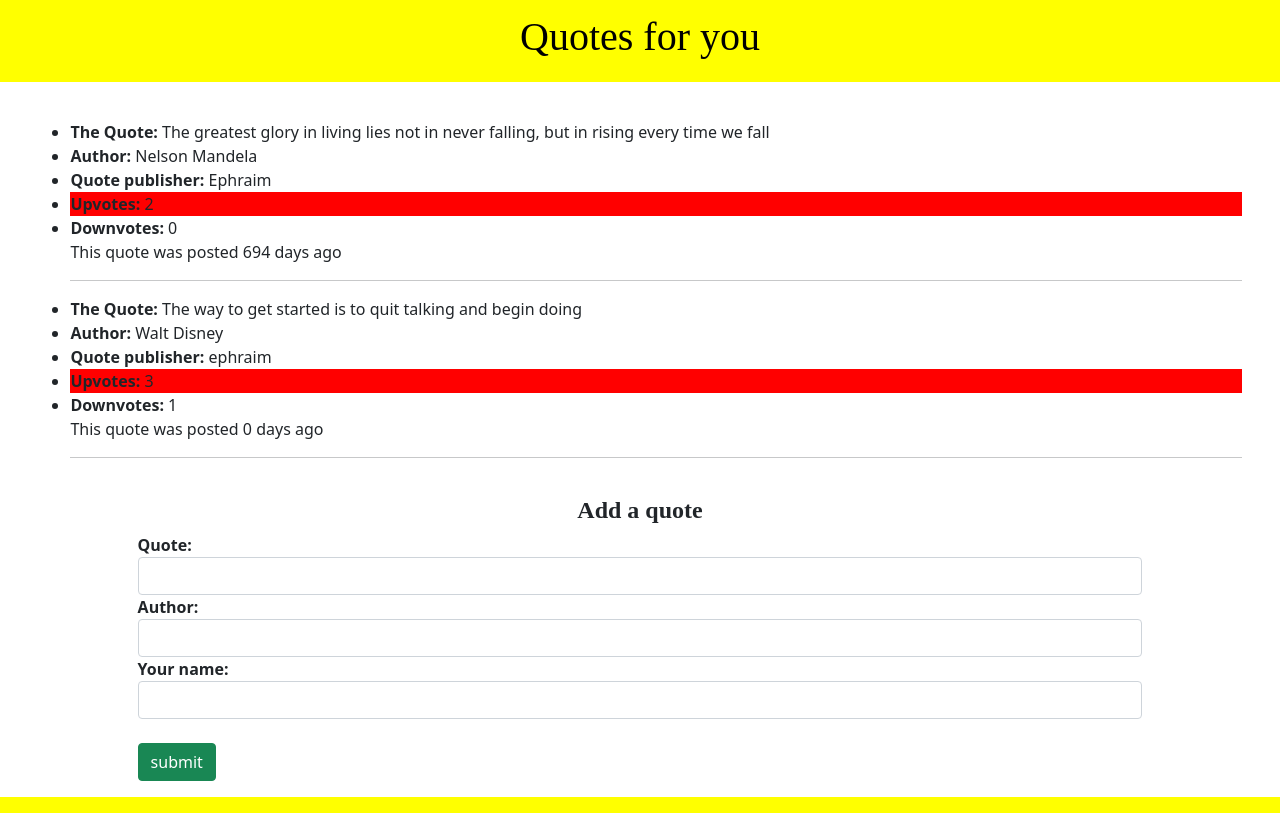
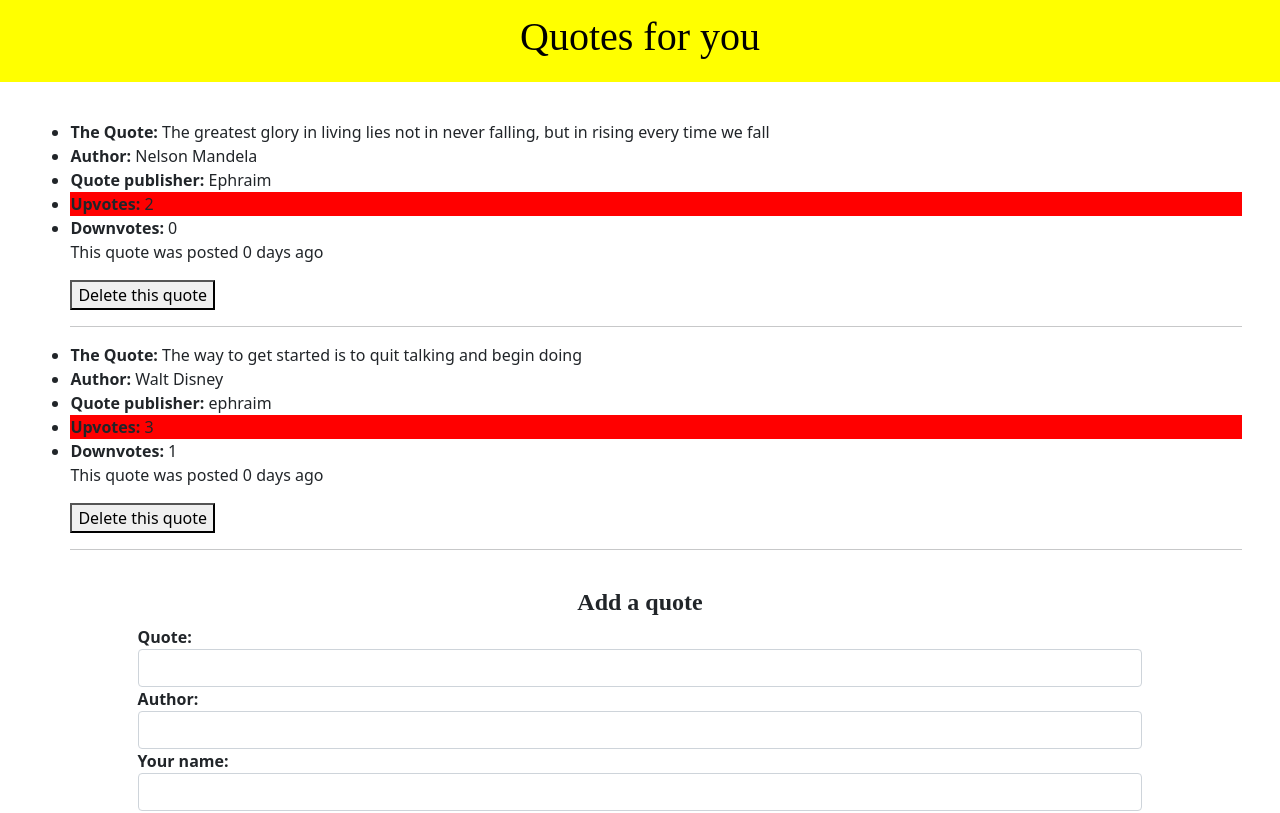
Before and after one commit to Ephraim19/Quoteapp, an Angular app: page / in a window 1280 px wide. Shown: the top 813 px of the page. Built offline with nearby package versions, Linux system fonts and the light colour scheme.

Commit message:
added code for deleting quotes

```diff
--- a/src/app/completion-date.pipe.ts
+++ b/src/app/completion-date.pipe.ts
@@ -8,11 +8,11 @@ export class CompletionDatePipe implements PipeTransform {
   transform(value: any): number {
     let today:Date = new Date()
     let date:any = new Date(today.getFullYear(), today.getMonth(), today.getDate())
-    var dateDifference = Math.abs(date - value)
+    var dateDifference =  value - date
     var dateDifferenceSeconds = dateDifference*0.001;
     var dateCounter = dateDifferenceSeconds/86400;
     if (dateCounter >= 1 && value > date){
-      return dateCounter;
+      return dateCounter -27;
     }else{
       return 0;
     }
--- a/src/app/quote-details/quote-details.component.html
+++ b/src/app/quote-details/quote-details.component.html
@@ -3,3 +3,4 @@
 <li appManyVotes > <span class="quote">Upvotes: </span>  {{quote.upvotes}}</li>
 <li><span class="quote" >Downvotes: </span> {{quote.downvotes}}</li>
 <p>This quote was posted {{quote.timePassed|completionDate}} days ago</p>
+<button (click)= 'deleteQuote(true)'>Delete this quote</button>
--- a/src/app/quote-details/quote-details.component.ts
+++ b/src/app/quote-details/quote-details.component.ts
@@ -1,4 +1,4 @@
-import { Component, OnInit, Input } from '@angular/core';
+import { Component, OnInit, Input , Output,EventEmitter} from '@angular/core';
 import { Quotes } from '../quotes';
 @Component({
   selector: 'app-quote-details',
@@ -7,6 +7,11 @@ import { Quotes } from '../quotes';
 })
 export class QuoteDetailsComponent implements OnInit {
   @Input() quote !: Quotes;
+  @Output() isComplete = new EventEmitter<boolean>();
+
+  deleteQuote(complete:boolean){
+    this.isComplete.emit(complete);
+  }
 
   constructor() {}
 
--- a/src/app/quotes/quotes.component.html
+++ b/src/app/quotes/quotes.component.html
@@ -10,19 +10,20 @@
     <div class="heading">
       <h1>Quotes for you</h1>
     </div>
-      <div class="quote-detail" >
+    <div class="quote-detail">
       <ul *ngFor="let quote of quotes"></ul>
       <ul>
         <li *ngFor="let quote of quotes">
-            <span class="quote" >The Quote: </span>{{ quote.quote }}
-            <app-quote-details [quote]="quote"></app-quote-details>
-            <hr>
+          <span class="quote">The Quote: </span>{{ quote.quote }}
+          <app-quote-details
+            [quote]="quote"
+            (isComplete)="deleteQuotes($event,i)"
+          ></app-quote-details>
+          <hr />
         </li>
       </ul>
     </div>
     <app-quote-form (addQuote)="moreQuotes($event)"></app-quote-form>
-    <div class="footer">
-
-    </div>
+    <div class="footer"></div>
   </body>
 </html>
--- a/src/app/quotes/quotes.component.ts
+++ b/src/app/quotes/quotes.component.ts
@@ -15,7 +15,7 @@ export class QuotesComponent implements OnInit {
       'Ephraim',
       2,
       0,
-      new Date(2023,12,1)
+      new Date(2022, 1, 1)
     ),
     new Quotes(
       2,
@@ -24,7 +24,7 @@ export class QuotesComponent implements OnInit {
       'ephraim',
       3,
       1,
-      new Date(2022,1,2)
+      new Date(2022, 2, 5)
     ),
   ];
 
@@ -32,6 +32,16 @@ export class QuotesComponent implements OnInit {
     anotherQuote.id = this.quotes.length + 1;
     this.quotes.push(anotherQuote);
   }
+
+  deleteQuotes(isComplete:Boolean, index:number){
+    if (isComplete) {
+      let toDelete = confirm(`Are you sure you want to delete ${this.quotes[index].name}?`)
+
+      if (toDelete){
+        this.quotes.splice(index,1)
+      }
+    }
+  }
   constructor() {}
 
   ngOnInit(): void {}
```
Lines whose indentation alone changed are shown as unchanged.
